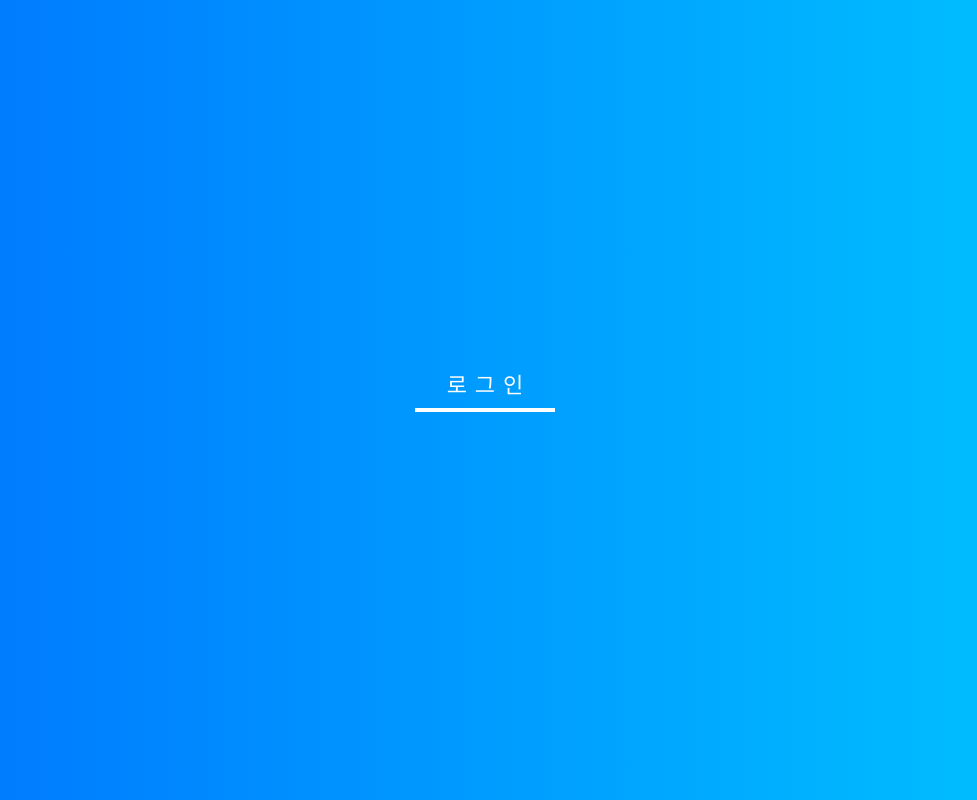
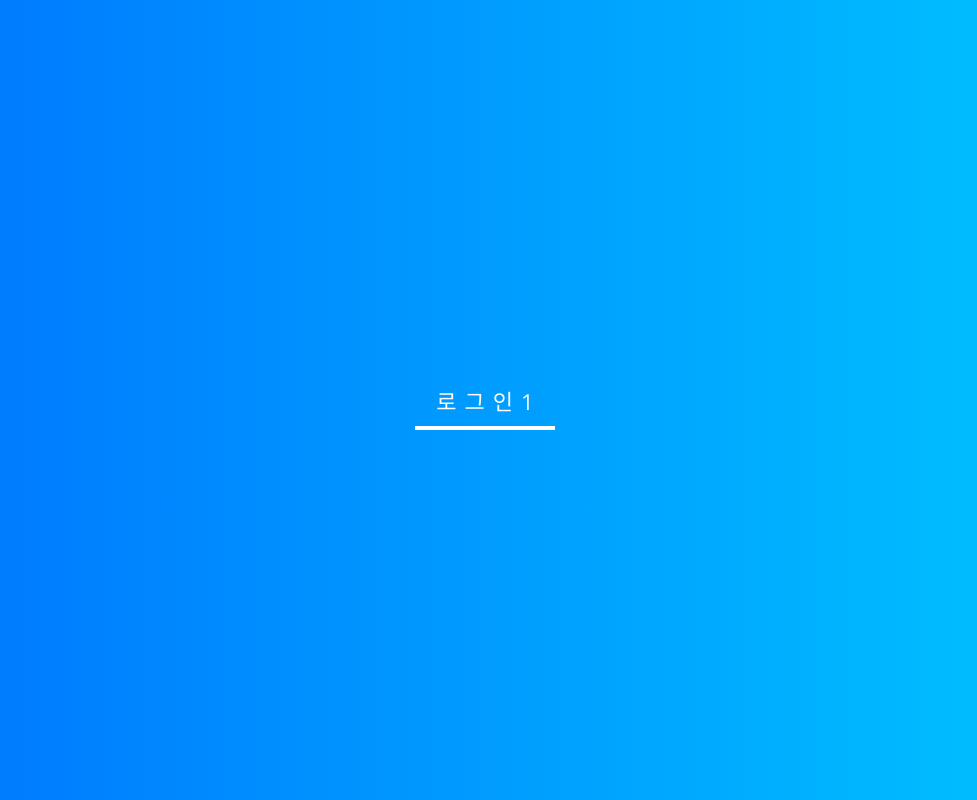
Before and after one commit to TuLLuR/JSHammers, a plain HTML site: page Templates/LogButton/mainb.html in a window 1280 px wide. Shown: the whole page, without its empty margins (151-1128 px from the left). Drawn offline with nearby package versions, Linux system fonts and the light colour scheme.

Commit message:
fixed main btn

```diff
--- a/Templates/LogButton/event.js
+++ b/Templates/LogButton/event.js
@@ -1,4 +1,4 @@
-document.querySelector('#wrapper').onclick = function() {
+document.querySelector('#btn1').onclick = function() {
   document.querySelector('.loader-wrap').style.display = "block";
   setTimeout(function() {
     document.querySelector('.loader-wrap').style.display = "none";
--- a/Templates/LogButton/loaderanima.css
+++ b/Templates/LogButton/loaderanima.css
@@ -17,12 +17,12 @@
 
 .loader {
   position: relative;
-  top: 48%;
+  top: 50%;
   left: 50%;
   transform: translate(-50%, -50%);
   width: 320px;
   height: 60px;
-  line-height: 55px;
+  line-height: 60px;
   text-align: center;
   color: #fff;
   font-size: 22px;
--- a/Templates/LogButton/mainb.html
+++ b/Templates/LogButton/mainb.html
@@ -14,14 +14,15 @@
         <div class="svg-wrapper" id="wrapper">
             <svg height="60" width="320">
      <rect class="shape" height="60" width="320" />
-     <div class="text">로그인</div>
      </svg>
+            <div class="text" id="btn1">로그인1</div>
         </div>
+
     </div>
 
     <div class="loader-wrap">
         <div class="loader">
-      로그인
+            로그인2
             <span></span>
             <span></span>
             <span></span>
@@ -29,7 +30,9 @@
         </div>
     </div>
 
-    <script src="./event.js">
+    <script src="event.js">
+
+
     </script>
 </body>
 
--- a/Templates/LogButton/master.css
+++ b/Templates/LogButton/master.css
@@ -1,4 +1,4 @@
-.wrap{
+.wrap {
     background: #00c6ff;
     background: -webkit-linear-gradient(to right, #0072ff, #00c6ff);
     background: linear-gradient(to right, #0072ff, #00c6ff);
@@ -10,11 +10,12 @@
 }
 
 .svg-wrapper {
-  position: relative;
+    position: absolute;
     top: 50%;
-  transform: translateY(-50%);
-  margin: 0 auto;
+    left: 50%;
+    transform: translate(-50%, -50%);
     width: 320px;
+    height: 60px;
 }
 
 .shape {
@@ -36,10 +37,15 @@
     /* font-family: 'Roboto Condensed'; */
     font-family: 'Open Sans', sans-serif;
     font-size: 22px;
-  line-height: 32px;
+    line-height: 60px;
     letter-spacing: 8px;
+    width: 320px;
+    position: absolute;
+    display: block;
+    top: calc(50% - 63.5px);
+    left: 50%;
+    transform: translate(-50%, -50%);
     color: #fff;
-  top: -48px;
     position: relative;
     overflow: hidden;
     -moz-user-select: -moz-none;
@@ -55,6 +61,7 @@
     stroke-dashoffset: 0;
     stroke-dasharray: 760;
 }
+
 /*
 .loader{
   border: 16px solid #f3f3f3;
@@ -65,9 +72,14 @@
   animation: spin 2s linear   infinite;
 }
 */
+
 @keyframes spin {
-    0% { transform: rotate(0deg); }
-    100% { transform: rotate(360deg); }
+    0% {
+        transform: rotate(0deg);
+    }
+    100% {
+        transform: rotate(360deg);
+    }
 }
 
 /*
```
Also changed, not shown: 1 other file. Lines whose indentation alone changed are shown as unchanged.
